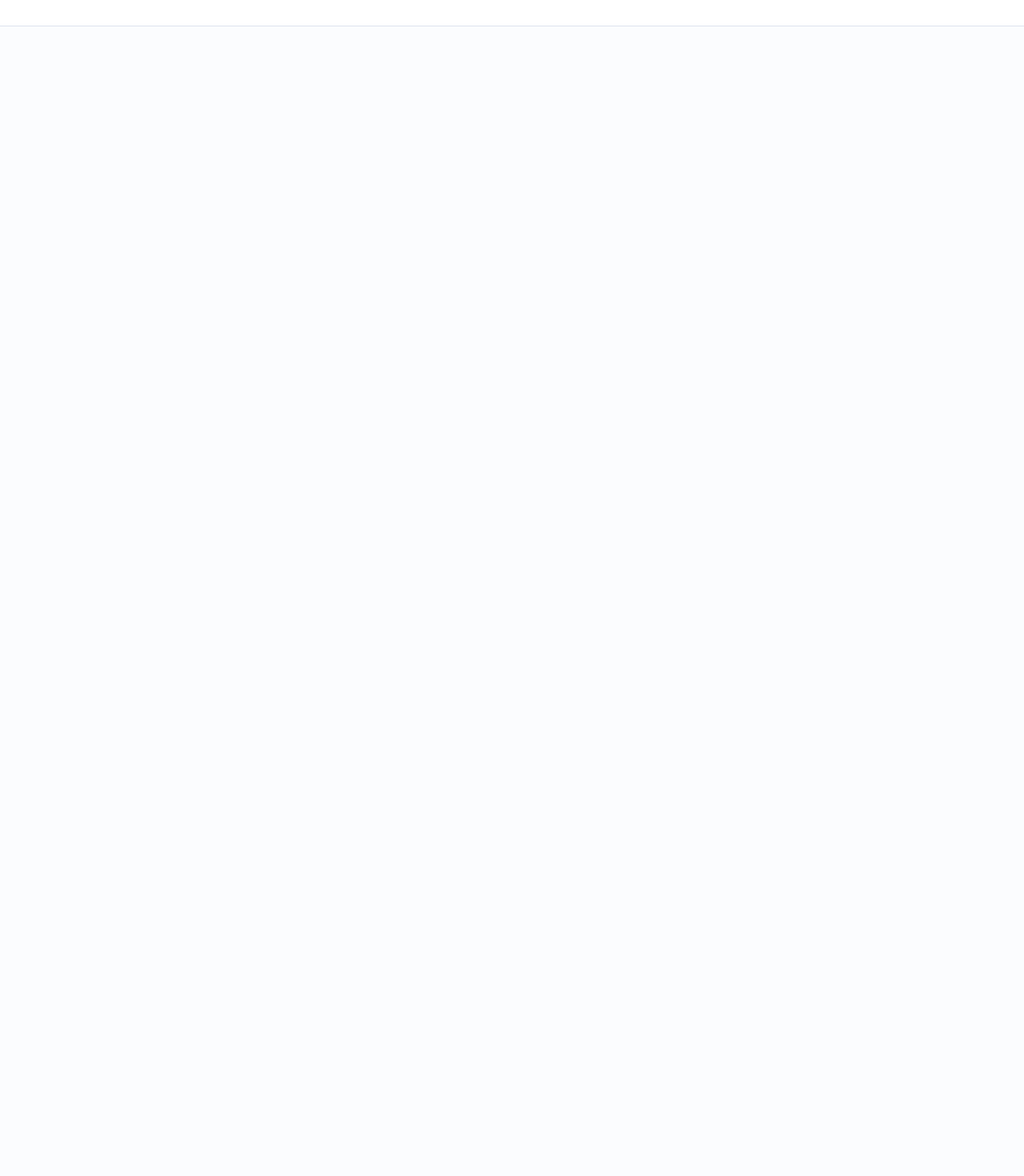
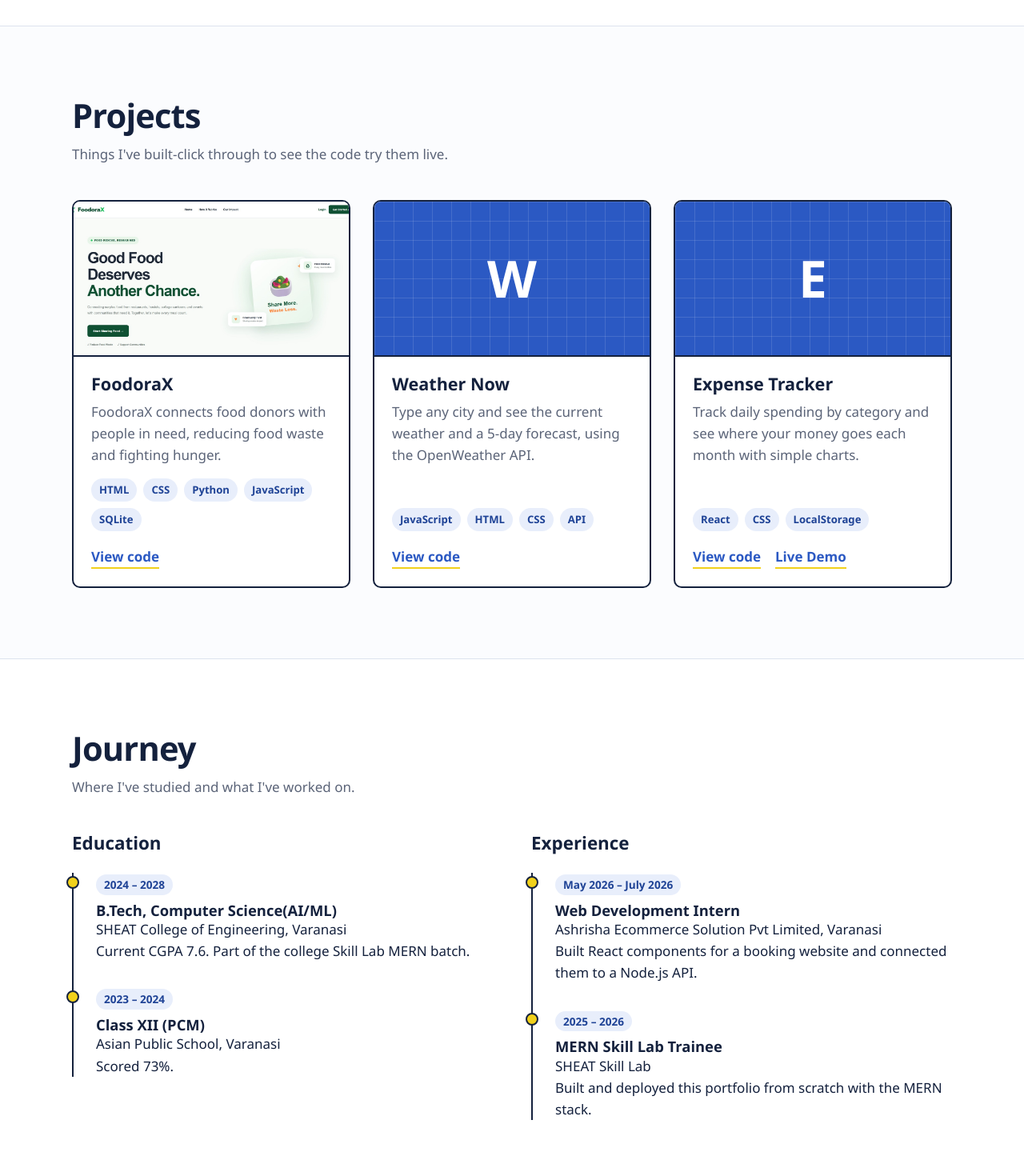
Before and after one commit to Darshan-Raghuvanshi/portfolio, a React (Vite) app in the folder client/: page / in a window 1280 px wide. Shown: the part 1660-3130 px from the top of the page at 80% size. Before the commit the page ends 1693 px from the top, so only its background shows below. Built offline with nearby package versions, Linux system fonts and the light colour scheme.

Commit message:
Add journey.jsx

```diff
--- a/client/src/App.jsx
+++ b/client/src/App.jsx
@@ -1,8 +1,11 @@
-import {profile,skills} from"./data";
+import {profile,skills,projects,experiences} from"./data";
 import Hero from "./components/Hero";
 import About from"./components/About";
 import Navbar from"./components/Navbar";
 import Skills from "./components/Skills";
+import Projects from"./components/Projects";
+import Journey from "./components/Journey";
+
 function App() {
   return (
     <>
@@ -10,6 +13,8 @@ function App() {
       <Hero profile= {profile} />
       <About skills = {skills}/>
       <Skills skills = {skills}/>
+      <Projects projects={projects}/>
+      <Journey experiences={experiences}/>
     </>
   );
 }
--- /dev/null
+++ b/client/src/components/Journey.css
@@ -0,0 +1,63 @@
+/* ===== JOURNEY (education +
+experience timeline) ===== */
+.journey {
+  background: var(--white);
+  border-top: 1px solid var(--border);
+  border-bottom: 1px solid var(--border);
+}
+.journey-grid {
+  display: grid;
+  grid-template-columns: 1fr 1fr;
+  gap: 48px;
+}
+.timeline-column h3 {
+  font-size: 1.4rem;
+  margin-bottom: 24px;
+}
+.timeline {
+  list-style: none;
+  border-left: 2px solid var(--ink);
+  padding-left: 28px;
+}
+.timeline-item {
+  position: relative;
+  padding-bottom: 32px;
+}
+.timeline-item:last-child {
+  padding-bottom: 0;
+}
+/* the dot on the line */
+.timeline-item::before {
+  content: "";
+  position: absolute;
+  left: -37px;
+  top: 4px;
+  width: 16px;
+  height: 16px;
+  border-radius: 50%;
+  background: var(--marker);
+  border: 2px solid var(--ink);
+}
+.timeline-duration {
+  display: inline-block;
+  font-size: 0.85rem;
+  font-weight: 600;
+  color: var(--blue-dark);
+  background: var(--blue-soft);
+  padding: 2px 10px;
+  border-radius: 999px;
+  margin-bottom: 8px;
+}
+.timeline-item h4 {
+  font-size: 1.15rem;
+}
+.timeline-org {
+  color: var(--muted);
+  font-weight: 500;
+  margin-bottom: 6px;
+}
+@media (max-width: 800px) {
+  .journey-grid {
+    grid-template-columns: 1fr;
+  }
+}
--- /dev/null
+++ b/client/src/components/Journey.jsx
@@ -0,0 +1,38 @@
+import"./Journey.css";
+
+function TimelineColumn({title,items}){
+    return (
+        <div className="timeline-column">
+            <h3>{title}</h3>
+            <ol className="timeline">
+                {items.map((item)=>(
+                    <li className="timeline-item" key={item._id}>
+                        <span className="timeline-duration">{item.duration}</span>
+                        <h4>{item.title}</h4>
+                        <p className="timeeline-org">{item.organization}</p>
+                        {item.description && <p>{item.description}</p>}
+                    </li>
+                ))}
+            </ol>
+        </div>
+    );
+}
+function Journey({experiences}){
+    const education = experiences.filter((item)=> item.type === "education");
+    const work = experiences.filter((item)=> item.type ==="experience");
+    return (
+        <section className="section journey" id="journey">
+            <div className="container">
+                <h2 className="section-title">Journey</h2>
+                <p className="section-subtitle">
+                    Where I've studied and what I've worked on.
+                </p>
+                <div className="journey-grid">
+                    <TimelineColumn title="Education" items={education}/>
+                    <TimelineColumn title="Experience" items={work}/>
+                </div>
+            </div>
+        </section>
+    )
+}
+export default Journey;
--- /dev/null
+++ b/client/src/components/ProjectCard.jsx
@@ -0,0 +1,41 @@
+import "./Projects.css";
+
+function ProjectCard({project}) {
+    return (
+        <article className="project-card">
+            {
+                project.image ? (
+                    <img className="project-image" src={project.image} alt={project.title}/>
+                              ) : (
+                    <div className="project-image project-placeholder">
+                        {project.title.charAt(0)}
+                    </div>
+           ) }
+            <div className="project-body">
+               <h3>{project.title}</h3>
+                <p>{project.description}</p>
+
+                <div className="project-tech">
+                   {
+                    project.techStack.map((tech)=> (
+                        <span key={tech}>{tech}</span>
+
+                    ) )}
+                </div>
+                <div className="project-links">
+                    {project.githubUrl && (
+                        <a href={project.githubUrl} target="_blank" rel="noreferrer">
+                            View code
+                        </a>
+                    )}
+                    {project.liveUrl && (
+                        <a href={project.liveUrl} target="_blank" rel="noreferrer">
+                            Live Demo
+                        </a>
+                    )}
+                </div>
+            </div>
+        </article>
+    )
+}
+export default ProjectCard;
--- /dev/null
+++ b/client/src/components/Projects.css
@@ -0,0 +1,87 @@
+/* ===== PROJECTS + PROJECT CARD ===== */
+
+.projects-grid {
+  display: grid;
+  grid-template-columns: repeat(auto-fill, minmax(300px, 1fr));
+  gap: 28px;
+}
+
+.project-card {
+  display: flex;
+  flex-direction: column;
+  background: var(--white);
+  border: 2px solid var(--ink);
+  border-radius: var(--radius);
+  overflow: hidden;
+  transition: transform 0.2s ease, box-shadow 0.2s ease;
+}
+
+.project-card:hover {
+  transform: translate(-4px, -4px);
+  box-shadow: 6px 6px 0 var(--ink);
+}
+
+.project-image {
+  width: 100%;
+  aspect-ratio: 16 / 9;
+  object-fit: cover;
+  border-bottom: 2px solid var(--ink);
+}
+
+/* shown when a project has no image */
+.project-placeholder {
+  display: grid;
+  place-items: center;
+  font-family: var(--font-heading);
+  font-size: 4rem;
+  font-weight: 800;
+  color: var(--white);
+  background-color: var(--blue);
+  background-image: linear-gradient(rgba(255, 255, 255, 0.12) 1px, transparent 1px),
+    linear-gradient(90deg, rgba(255, 255, 255, 0.12) 1px, transparent 1px);
+  background-size: 24px 24px;
+}
+
+.project-body {
+  display: flex;
+  flex-direction: column;
+  flex: 1;
+  padding: 22px;
+}
+
+.project-body h3 {
+  font-size: 1.35rem;
+  margin-bottom: 8px;
+}
+
+.project-body p {
+  color: var(--muted);
+  margin-bottom: 16px;
+  flex: 1;
+}
+
+.project-tech {
+  display: flex;
+  flex-wrap: wrap;
+  gap: 8px;
+  margin-bottom: 18px;
+}
+
+.project-tech span {
+  font-size: 0.82rem;
+  font-weight: 600;
+  padding: 4px 10px;
+  border-radius: 999px;
+  background: var(--blue-soft);
+  color: var(--blue-dark);
+}
+
+.project-links {
+  display: flex;
+  gap: 18px;
+}
+
+.project-links a {
+  font-weight: 600;
+  border-bottom: 2px solid var(--marker);
+}
--- /dev/null
+++ b/client/src/components/Projects.jsx
@@ -0,0 +1,21 @@
+import ProjectCard from "./ProjectCard";
+import "./Projects.css";
+
+function Projects({projects}) {
+    return (
+        <section className="section projects" id="projects">
+            <div className="container">
+                <h2 className="section-title">Projects</h2>
+                <p className="section-subtitle">
+                    Things I've built-click through to see the code try them live.
+                </p>
+                <div className="projects-grid">
+                    {projects.map((project)=>(
+                        <ProjectCard key={project._id} project={project}/>
+                    ))}
+                </div>
+            </div>
+        </section>
+    );
+}
+export default Projects;
--- a/client/src/data.js
+++ b/client/src/data.js
@@ -18,7 +18,7 @@ export const profile = {
   email: "darshanraghuvanshi0007@gmail.com",
   location: "Varanasi, India",
   github: "https://github.com/Darshan-Raghuvanshi",
-  linkedin: "https://www.linkedin.com/in/darshan-raghuvanshi-4568563ba?utm_source=share_via&utm_content=profile&utm_medium=member_android",
+  linkedin: "https://www.slinkedin.com/in/darshan-raghuvanshi-4568563ba?utm_source=share_via&utm_content=profile&utm_medium=member_android",
 };
 
 export const skills = [
@@ -33,3 +33,72 @@ export const skills = [
   { _id: "9", name: "VS Code", category: "Tools" },
   { _id: "10", name: "Postman", category: "Tools" },
 ];
+export const projects = [
+
+  {
+    _id: "1",
+    title: "FoodoraX",
+    description:
+      "FoodoraX connects food donors with people in need, reducing food waste and fighting hunger.",
+    image: "./FoodoraX.jpeg",
+    techStack: ["HTML","CSS","Python","JavaScript","SQLite"],
+    githubUrl: "https://github.com/Vikashcodes709/FoodoraX",
+    liveUrl: "",
+  },
+  {
+    _id: "2",
+    title: "Weather Now",
+    description:
+      "Type any city and see the current weather and a 5-day forecast, using the OpenWeather API.",
+    image: "",
+    techStack: ["JavaScript", "HTML", "CSS", "API"],
+    githubUrl: "https://github.com/",
+    liveUrl: "",
+  },
+  {
+    _id: "3",
+    title: "Expense Tracker",
+    description:
+      "Track daily spending by category and see where your money goes each month with simple charts.",
+    image: "",
+    techStack: ["React", "CSS", "LocalStorage"],
+    githubUrl: "https://github.com/",
+    liveUrl: "https://vercel.com/",
+  },
+];
+// type is either "education" or "experience"
+export const experiences = [
+  {
+    _id: "1",
+    type: "education",
+    title: "B.Tech, Computer Science(AI/ML)",
+    organization: "SHEAT College of Engineering, Varanasi",
+    duration: "2024 – 2028",
+    description: "Current CGPA 7.6. Part of the college Skill Lab MERN batch.",
+  },
+  {
+    _id: "2",
+    type: "education",
+    title: "Class XII (PCM)",
+    organization: "Asian Public School, Varanasi",
+    duration: "2023 – 2024",
+    description: "Scored 73%.",
+  },
+  {
+    _id: "3",
+    type: "experience",
+    title: "Web Development Intern",
+    organization: "Ashrisha Ecommerce Solution Pvt Limited, Varanasi",
+    duration: "May 2026 – July 2026",
+    description:
+      "Built React components for a booking website and connected them to a Node.js API.",
+  },
+  {
+    _id: "4",
+    type: "experience",
+    title: "MERN Skill Lab Trainee",
+    organization: "SHEAT Skill Lab",
+    duration: "2025 – 2026",
+    description: "Built and deployed this portfolio from scratch with the MERN stack.",
+  },
+];
```
Also changed, not shown: client/public/FoodoraX.jpeg (added).
